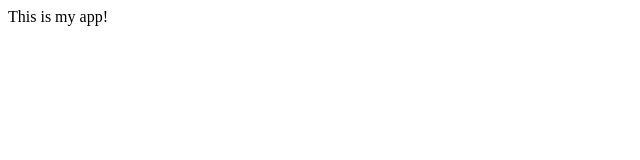
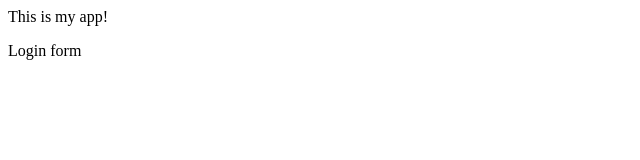
Before and after one commit to sqoor/my-app, a plain HTML site: page index.html in a window 1280 px wide. Shown: the full height of the page, 0-640 px from the left. Drawn offline with Linux system fonts and the light colour scheme.

Commit message:
login form

```diff
--- /dev/null
+++ b/dir2/app2.js
@@ -0,0 +1 @@
+console.log('dir2');
--- a/index.html
+++ b/index.html
@@ -4,5 +4,6 @@
     </head>
     <body>
         <p>This is my app!</p>
+        <p>Login form</p>
     </body>
 </html>
```
Also changed, not shown: login.html (added, +1 -0 lines), log.txt (added).
